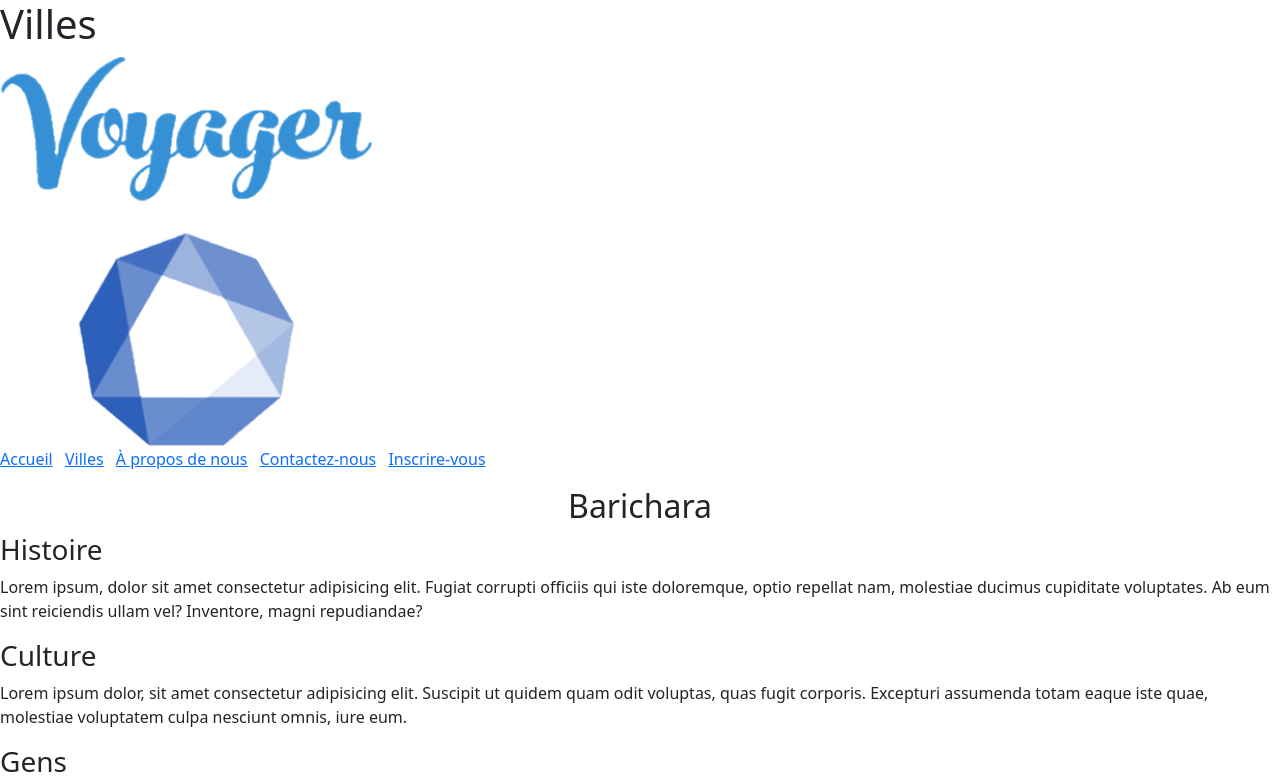
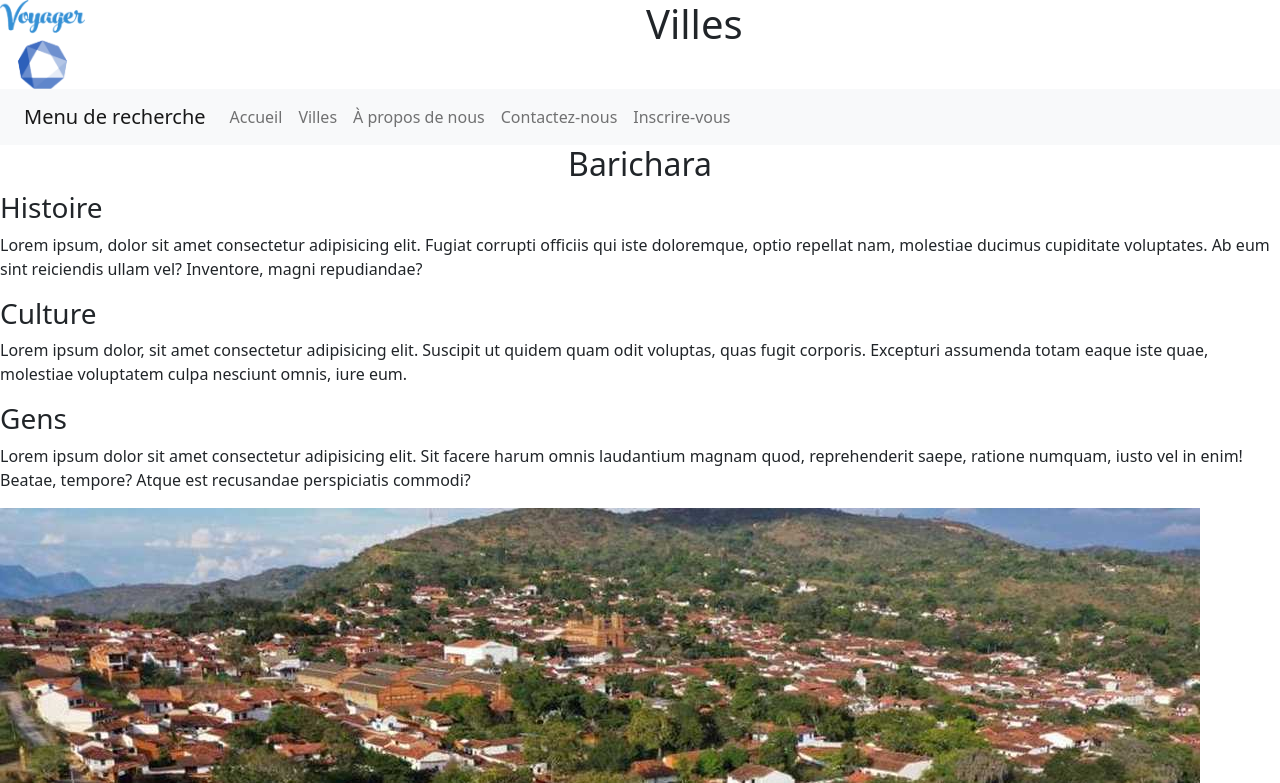
Before and after one commit to EstebanG93/bootstrap_1, a plain HTML site: page pages/villes.html in a window 1280 px wide. Shown: the top 783 px of the page. Drawn offline with Linux system fonts and the light colour scheme.

Commit message:
Trabajo sobre Villes

```diff
--- a/pages/villes.html
+++ b/pages/villes.html
@@ -7,28 +7,48 @@
     <link rel="shortcut icon" href="../assets/img/shortcut_icon.png">
     <!-- Style BOOTSTRAP local -->
     <link rel="stylesheet" href="../css/bootstrap.css">
-    <!-- Style CSS local -->
-    <!-- <link rel="stylesheet" href="../css/style_villes.css"> -->
 </head>
 <body>
-    <div>
-        <header>
-            <h1>Villes</h1>
-        </header>
-    </div>
-    <div>
-        <img src="../assets/img/icon.png" alt="voyager_icon">
-    </div>
-    <div>
-        <nav>
-            <ul class="list-inline">
-                <li class="list-inline-item"><a href="../index.html">Accueil</a></li>
-                <li class="list-inline-item"><a href="villes.html">Villes</a></li>
-                <li class="list-inline-item"><a href="a_propos.html">À propos de nous</a></li>
-                <li class="list-inline-item"><a href="contactez.html">Contactez-nous</a></li>
-                <li class="list-inline-item"><a href="inscrire.html">Inscrire-vous</a></li>
-            </ul>
-        </nav>
+    <div class="container.fluit">
+        <div class="row">
+            <div class="col-sm-3 col-lg-1">
+                <img src="../assets/img/icon.png" class="img-fluid" alt="voyager_Icon">
+            </div>
+            <div class="col-sm-9 col-lg-11">
+                <header>
+                    <h1 class="text-center">Villes</h1>
+                </header>
+            </div>
+            <div class="col-12">
+                <nav class="navbar navbar-expand-lg navbar-light bg-light">
+                    <div class="container-fluid">
+                        <a class="navbar-brand" href="#">Menu de recherche</a>
+                        <button class="navbar-toggler" type="button" data-bs-toggle="collapse" data-bs-target="#navbarNav" aria-controls="navbarNav" aria-expanded="false" aria-label="Toggle navigation">
+                            <span class="navbar-toggler-icon"></span>
+                        </button>
+                        <div class="collapse navbar-collapse" id="navbarNav">
+                            <ul class="navbar-nav">
+                                <li class="nav-item">
+                                    <a class="nav-link" aria-current="page" href="../index.html">Accueil</a>
+                                </li>
+                                <li class="nav-item">
+                                    <a class="nav-link" aria-current="page" href="villes.html">Villes</a>
+                                </li>
+                                <li class="nav-item">
+                                    <a class="nav-link" aria-current="page" href="a_propos.html">À propos de nous</a>
+                                </li>
+                                <li class="nav-item">
+                                    <a class="nav-link" aria-current="page" href="contactez.html">Contactez-nous</a>
+                                </li>
+                                <li class="nav-item">
+                                    <a class="nav-link" aria-current="page" href="inscrire.html">Inscrire-vous</a>
+                                </li>
+                            </ul>
+                        </div>
+                    </div>
+                </nav>
+            </div>
+        </div>
     </div>
     <div>
         <section>
@@ -39,7 +59,7 @@
             <p>Lorem ipsum dolor, sit amet consectetur adipisicing elit. Suscipit ut quidem quam odit voluptas, quas fugit corporis. Excepturi assumenda totam eaque iste quae, molestiae voluptatem culpa nesciunt omnis, iure eum.</p>
             <h3>Gens</h3>
             <p>Lorem ipsum dolor sit amet consectetur adipisicing elit. Sit facere harum omnis laudantium magnam quod, reprehenderit saepe, ratione numquam, iusto vel in enim! Beatae, tempore? Atque est recusandae perspiciatis commodi?</p>
-            <img src="../assets/img/barichara.jpg" alt="barichara">
+            <img src="../assets/img/barichara.jpg" class="img-fluid" alt="barichara">
         </section>
         <section>
             <h2 class="text-center">Villa de Leyva</h2>
@@ -49,7 +69,7 @@
             <p>Lorem ipsum dolor, sit amet consectetur adipisicing elit. Suscipit ut quidem quam odit voluptas, quas fugit corporis. Excepturi assumenda totam eaque iste quae, molestiae voluptatem culpa nesciunt omnis, iure eum.</p>
             <h3>Gens</h3>
             <p>Lorem ipsum dolor sit amet consectetur adipisicing elit. Sit facere harum omnis laudantium magnam quod, reprehenderit saepe, ratione numquam, iusto vel in enim! Beatae, tempore? Atque est recusandae perspiciatis commodi?</p>
-            <img src="../assets/img/villa_de_leyva.jpg" alt="leyva">
+            <img src="../assets/img/villa_de_leyva.jpg" class="img-fluid" alt="leyva">
         </section>
         <section>
             <h2 class="text-center">Pasto</h2>
@@ -59,7 +79,7 @@
             <p>Lorem ipsum dolor, sit amet consectetur adipisicing elit. Suscipit ut quidem quam odit voluptas, quas fugit corporis. Excepturi assumenda totam eaque iste quae, molestiae voluptatem culpa nesciunt omnis, iure eum.</p>
             <h3>Gens</h3>
             <p>Lorem ipsum dolor sit amet consectetur adipisicing elit. Sit facere harum omnis laudantium magnam quod, reprehenderit saepe, ratione numquam, iusto vel in enim! Beatae, tempore? Atque est recusandae perspiciatis commodi?</p>
-            <img src="../assets/img/pasto.jpg" alt="pasto">
+            <img src="../assets/img/pasto.jpg" class="img-fluid" alt="pasto">
         </section>
         <section>
             <h2 class="text-center">Palomino</h2>
@@ -69,16 +89,16 @@
             <p>Lorem ipsum dolor, sit amet consectetur adipisicing elit. Suscipit ut quidem quam odit voluptas, quas fugit corporis. Excepturi assumenda totam eaque iste quae, molestiae voluptatem culpa nesciunt omnis, iure eum.</p>
             <h3>Gens</h3>
             <p>Lorem ipsum dolor sit amet consectetur adipisicing elit. Sit facere harum omnis laudantium magnam quod, reprehenderit saepe, ratione numquam, iusto vel in enim! Beatae, tempore? Atque est recusandae perspiciatis commodi?</p>
-            <img src="../assets/img/palomino.jpg" alt="palomino">
+            <img src="../assets/img/palomino.jpg" class="img-fluid" alt="palomino">
         </section>
     </div>
-    <div>
-        <footer>
-            <img src="../assets/img/icon.png" alt="voyager_icon">
-            <img src="../assets/img/instagram.gif" alt="ig">
-            <img src="../assets/img/linkedin.gif" alt="linkedin">
-            <img src="../assets/img/facebook.gif" alt="fb">
-            <img src="../assets/img/whatsapp.gif" alt="wa">
+    <div class="text-center">
+        <footer class="row">
+            <img src="../assets/img/icon.png" class="col-sm-1" alt="voyager_icon">
+            <img src="../assets/img/instagram.gif" class="col-sm-1" alt="ig">
+            <img src="../assets/img/linkedin.gif" class="col-sm-1" alt="linkedin">
+            <img src="../assets/img/facebook.gif" class="col-sm-1" alt="fb">
+            <img src="../assets/img/whatsapp.gif" class="col-sm-1" alt="wa">
         </footer>
     </div>
     <!-- Javascript local -->
```
